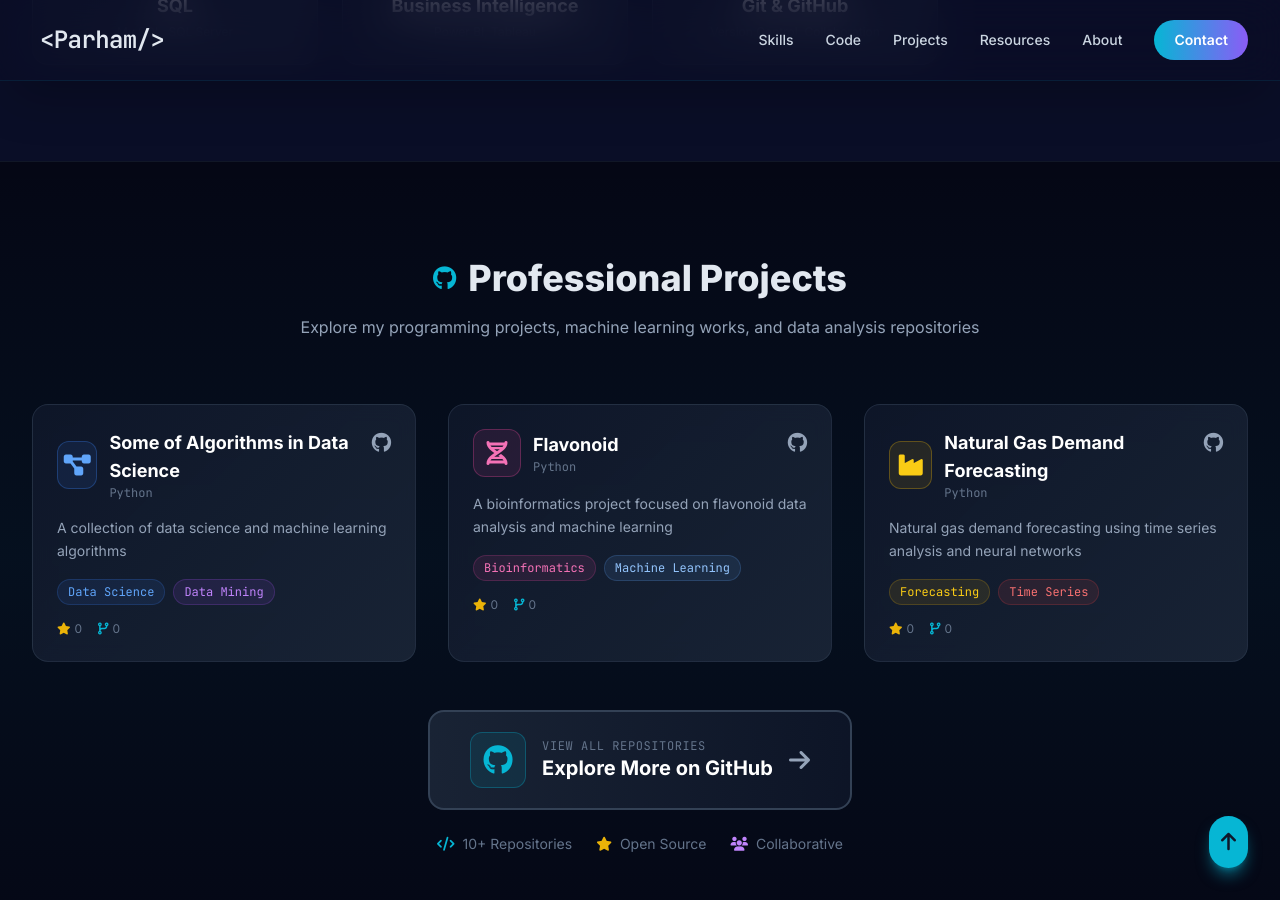
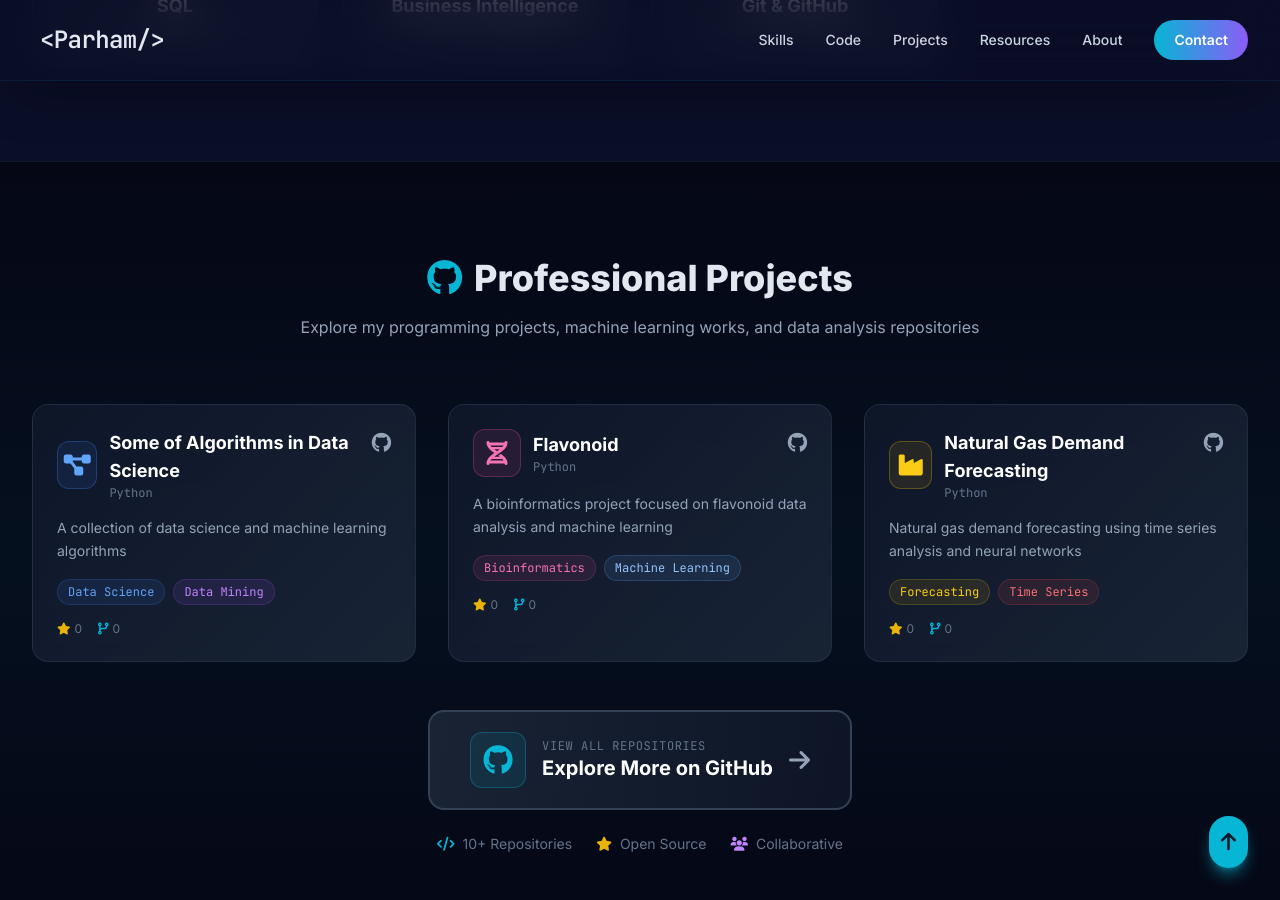
Before and after one commit to ParhamPishro/ParhamPishro.github.io, a Jekyll site: the page index.html, which Jekyll copies as it is, in a window 1280 px wide and 900 px high, scrolled down 1609 px. Built offline with Jekyll 4.4.1, drawn with Linux system fonts in a browser that asks for light colours; nearby versions of some CDN libraries; comment, search, counter and statistics services are not loaded.

Commit message:
Change GitHub icon class in index.html
Updated GitHub icon styling in the header.

```diff
--- a/index.html
+++ b/index.html
@@ -530,7 +530,7 @@
         <div class="max-w-7xl mx-auto px-4 sm:px-6 lg:px-8 relative z-10">
             <div class="text-center mb-16 reveal">
                 <h2 class="text-4xl font-black mb-4 flex items-center justify-center gap-3">
-                    <i class="fab fa-github text-2xl text-accent"></i>
+                    <i class="fab fa-github text-accent"></i>
                     <span>Professional Projects</span>
                 </h2>
                 <p class="text-slate-400 max-w-3xl mx-auto leading-relaxed">
```
